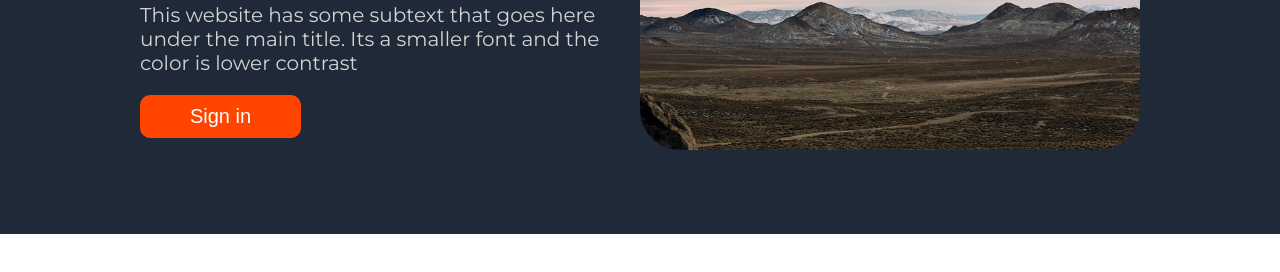
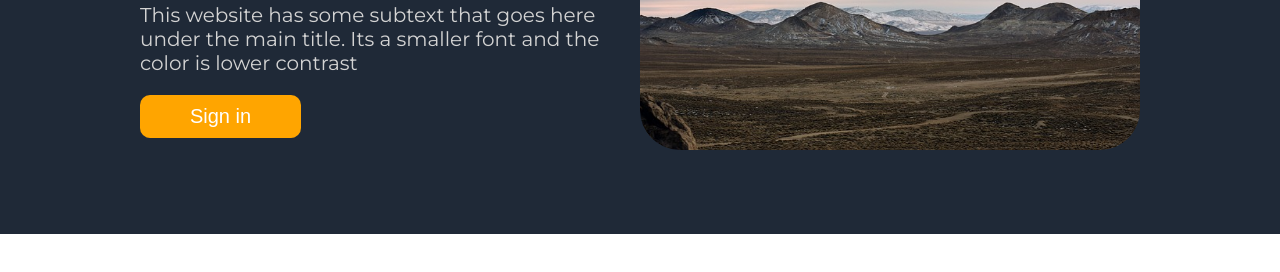
Before and after one commit to Cornelius111-de/landing-page, a plain HTML site: page index.html in a window 1280 px wide. In both pictures the pointer is over the button "Sign in". Shown: the part 372-644 px from the top of the page. Drawn offline with Linux system fonts and the light colour scheme.

Commit message:
changed hover effects

```diff
--- a/style.css
+++ b/style.css
@@ -167,3 +167,8 @@ footer {
     justify-content: center;
     padding: 30px;
 }
+
+button:hover {
+    cursor: pointer;
+    background-color: orange
+}
```
